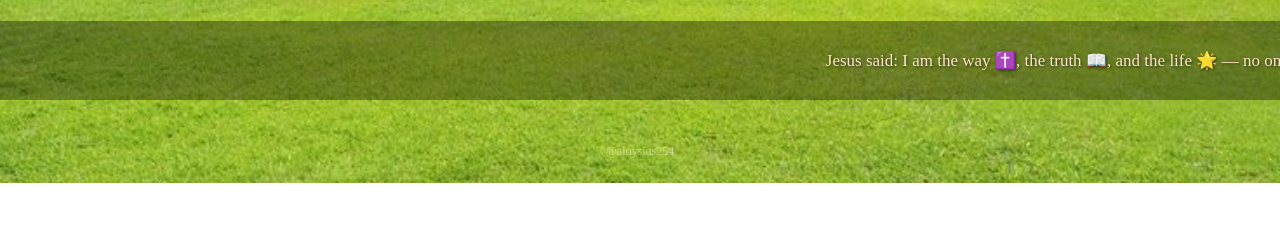
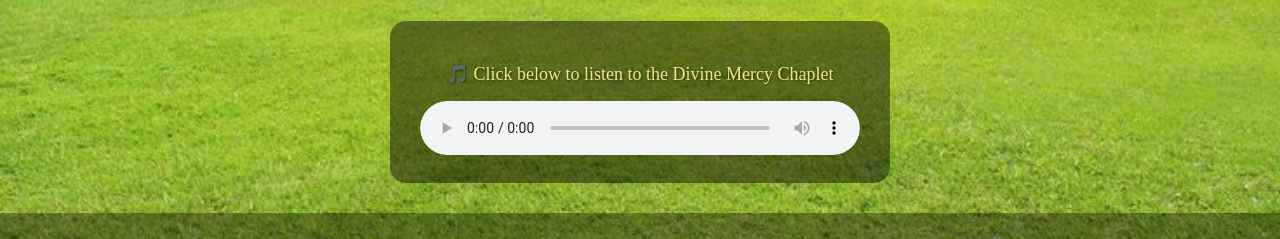
Before and after one commit to Aloysius254/websitedemo, a plain HTML site: page family.html in a window 1280 px wide. Shown: the part 1450-1689 px from the top of the page. Before the commit the page ends 1633 px from the top, so only its background shows below. Drawn offline with Linux system fonts and the light colour scheme.

Commit message:
Add Divine Mercy Chaplet audio player to family page

```diff
--- a/family.html
+++ b/family.html
@@ -65,6 +65,15 @@
       <strong>Amen ✨</strong>
     </p>
 
+    <!-- Divine Mercy Audio -->
+    <div class="audio-section">
+      <p class="audio-label">🎵 Click below to listen to the Divine Mercy Chaplet</p>
+      <audio controls>
+        <source src="audio/Divine Mercy Chaplet english.mp3" type="audio/mpeg">
+        Your browser does not support the audio element.
+      </audio>
+    </div>
+
     <div class="marquee-wrapper">
       <p class="marquee-text">Jesus said: I am the way ✝️, the truth 📖, and the life 🌟 — no one comes to the Father except through me 🙌 — guide your family with love ❤️, prayer 🙏, and kindness 🌿</p>
     </div>
--- a/style1.css
+++ b/style1.css
@@ -221,6 +221,29 @@ header h1 {
   text-shadow: 1px 1px 3px rgba(0,0,0,0.6);
 }
 
+/* ── Audio Section ── */
+.audio-section {
+  margin: 10px auto 30px;
+  max-width: 500px;
+  background: rgba(0,0,0,0.45);
+  border-radius: 16px;
+  padding: 24px 30px;
+  text-align: center;
+}
+
+.audio-label {
+  font-size: 18px;
+  color: #f0e68c;
+  margin-bottom: 16px;
+  text-shadow: 1px 1px 3px rgba(0,0,0,0.6);
+}
+
+audio {
+  width: 100%;
+  border-radius: 30px;
+  outline: none;
+}
+
 /* ── Marquee ── */
 .marquee-wrapper {
   overflow: hidden;
```
